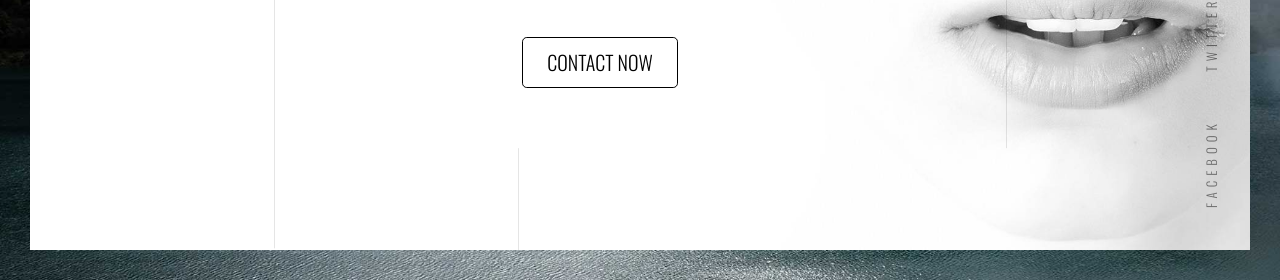
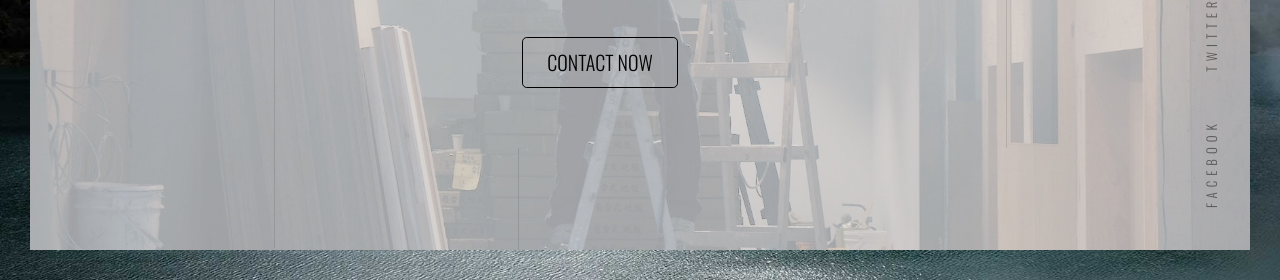
Before and after one commit to qasim2020/workers-pre-launch, a website with bundled scripts: page index.html in a window 1280 px wide. Shown: the part 520-800 px from the top of the page. Built offline with nearby package versions, Linux system fonts and the light colour scheme.

Commit message:
updated the image

```diff
--- a/css/style.css
+++ b/css/style.css
@@ -304,7 +304,7 @@ a:hover, a:focus, a:active {
 }
 
 .bg-minimal {
-  background-image: url("../images/minimal.jpg");
+  background-image: url("../images/unsplash1.jpg");
   background-repeat: no-repeat;
   background-position: right top;
   background-size: cover;
```
Also changed, not shown: images/unsplash1.jpg (added), 2 other files.
